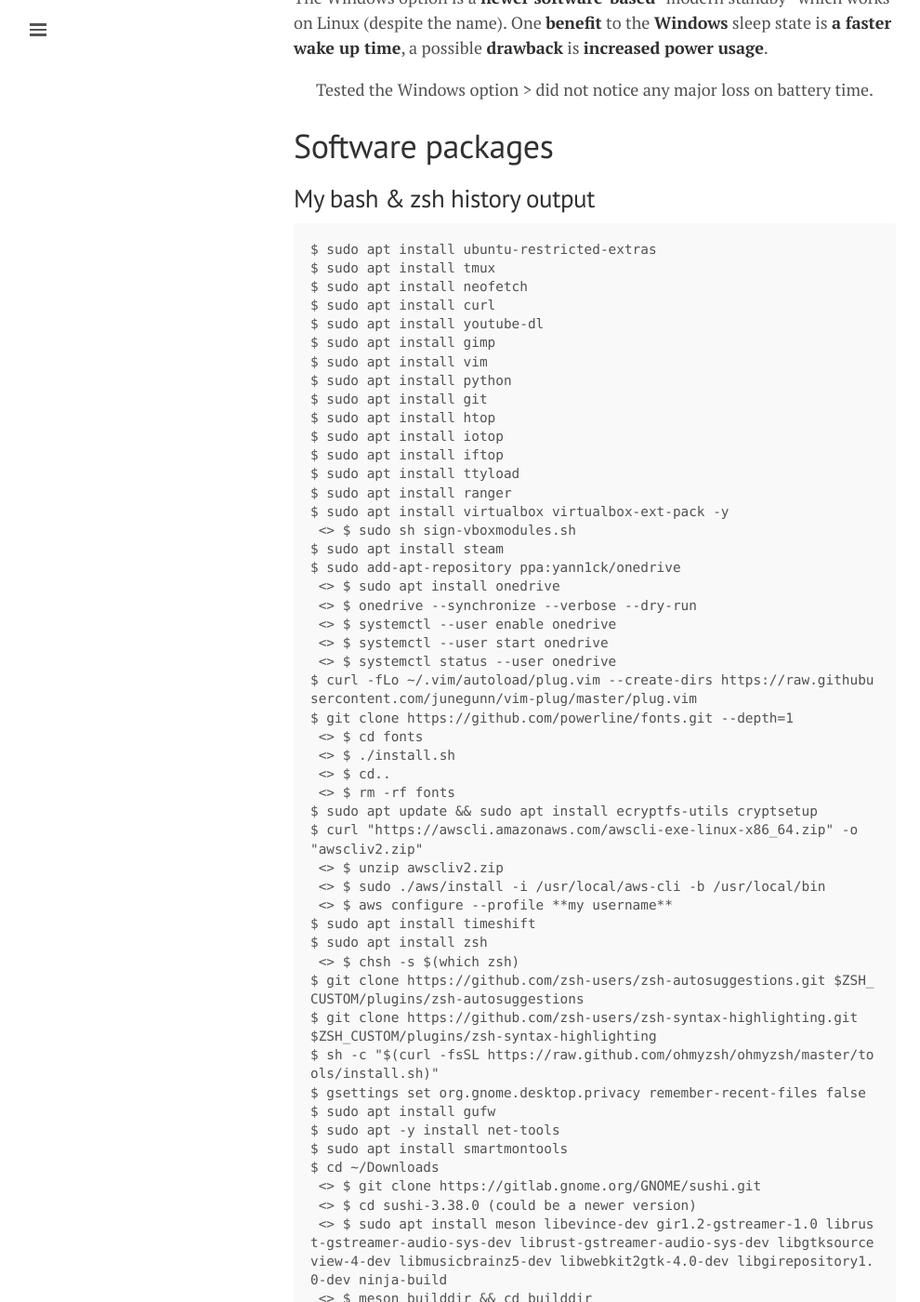
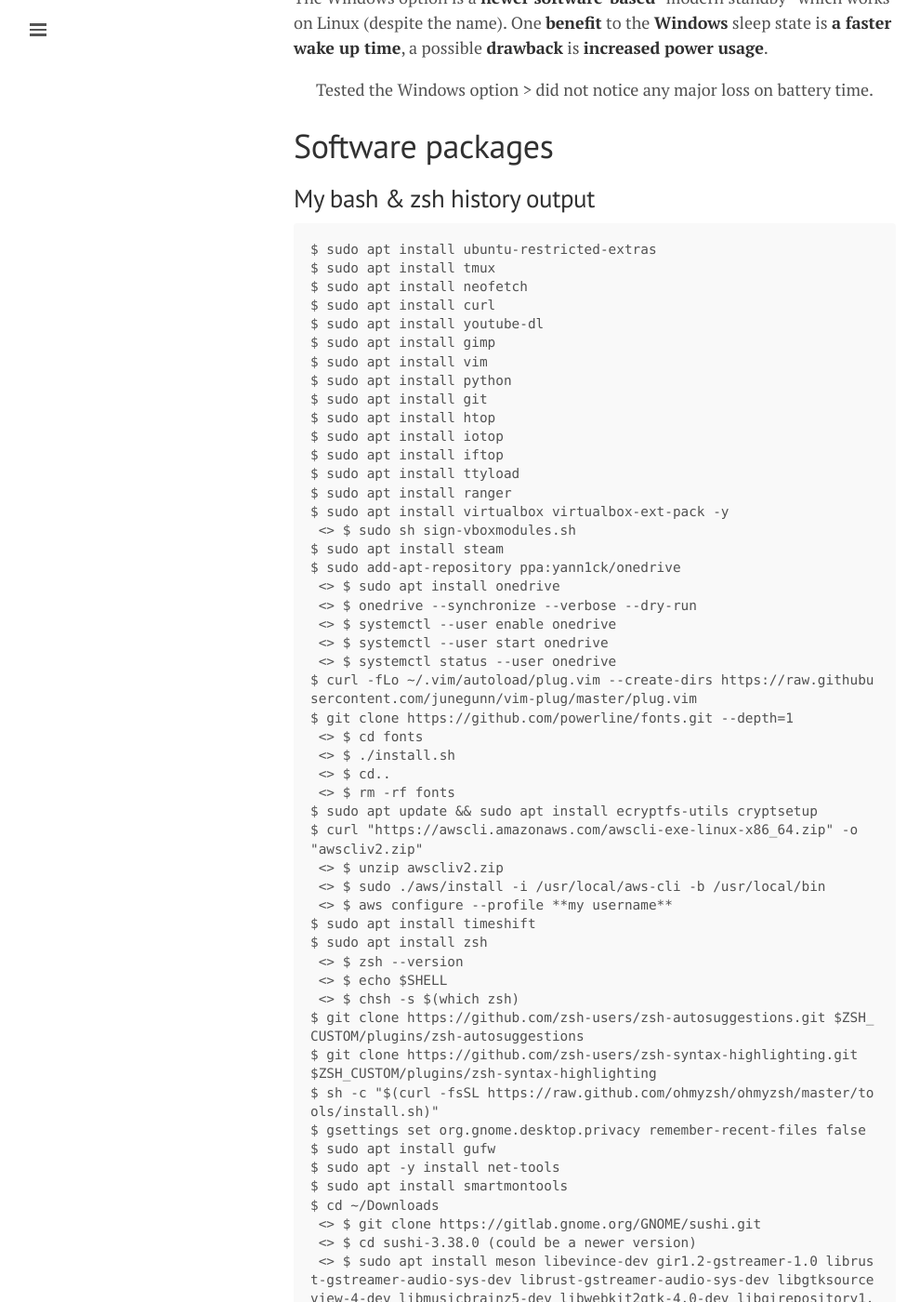
Before and after one commit to lgeurts/lgeurts.github.io, a Jekyll site: the page built from _posts/2021-10-15-ubuntu-setup-notes-for-x1-carbon-gen8.md, in a window 1280 px wide and 1400 px high, scrolled down 1145 px. Shown: the whole window at 93% size, without its empty margins (0-990 px from the left). Built offline with Jekyll 4.4.1, drawn with Linux system fonts in a browser that asks for light colours; nearby versions of some CDN libraries; comment, search, counter and statistics services are not loaded; some of the changed text lies outside the part shown.

Commit message:
Update 2021-10-15-ubuntu-setup-notes-for-x1-carbon-gen8.md

```diff
--- a/_posts/2021-10-15-ubuntu-setup-notes-for-x1-carbon-gen8.md
+++ b/_posts/2021-10-15-ubuntu-setup-notes-for-x1-carbon-gen8.md
@@ -67,6 +67,8 @@
  <> $ aws configure --profile **my username**
 $ sudo apt install timeshift
 $ sudo apt install zsh
+ <> $ zsh --version
+ <> $ echo $SHELL
  <> $ chsh -s $(which zsh)
 $ git clone https://github.com/zsh-users/zsh-autosuggestions.git $ZSH_CUSTOM/plugins/zsh-autosuggestions
 $ git clone https://github.com/zsh-users/zsh-syntax-highlighting.git $ZSH_CUSTOM/plugins/zsh-syntax-highlighting
```
